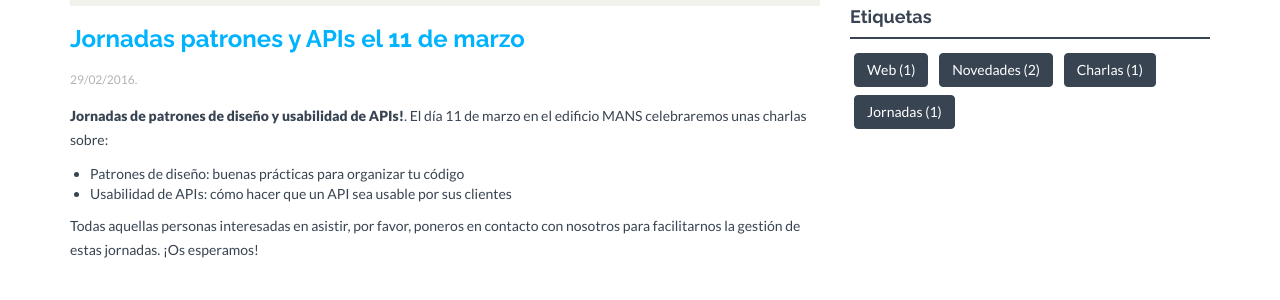
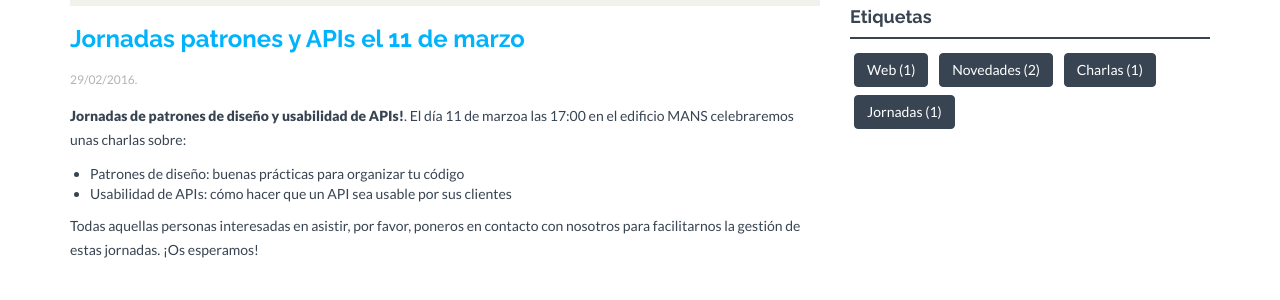
Before and after one commit to CorunaDevelopers/corunadevelopers.github.io, a Jekyll site: the page built from _posts/blog/2016-02-29-jornadas-patrones-diseno-y-usabilidad-apis.markdown, in a window 1280 px wide and 900 px high, scrolled down 590 px. Shown: the part 223-523 px from the top of the window. Built offline with Jekyll 4.4.1, drawn with Linux system fonts in a browser that asks for light colours; nearby versions of some CDN libraries.

Commit message:
- post updated. timetable set up

```diff
--- a/_posts/blog/2016-02-29-jornadas-patrones-diseno-y-usabilidad-apis.markdown
+++ b/_posts/blog/2016-02-29-jornadas-patrones-diseno-y-usabilidad-apis.markdown
@@ -13,7 +13,7 @@ thumb: api-design-and-more-thumb.jpg
 ---
 
 <b>Jornadas de patrones de diseño y usabilidad de APIs!</b>.
-El día 11 de marzo en el edificio MANS celebraremos unas charlas sobre:
+El día 11 de marzoa las 17:00 en el edificio MANS celebraremos unas charlas sobre:
 <ul>
 <li>Patrones de diseño: buenas prácticas para organizar tu código</li>
 <li>Usabilidad de APIs: cómo hacer que un API sea usable por sus clientes</li>
```
